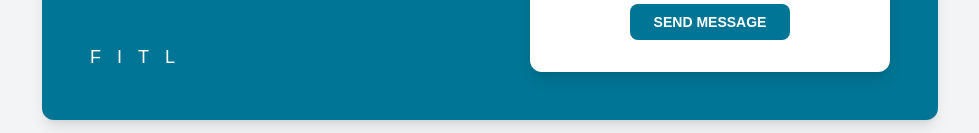
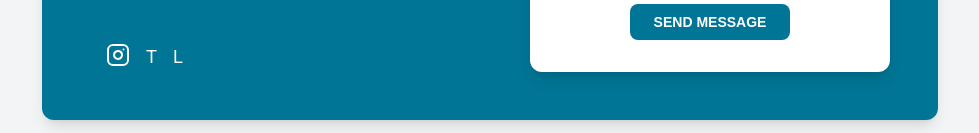
Before and after one commit to satyamrk18/CarrerCare, a React (Vite) app: page /contact in a window 1280 px wide. Shown: the part 586-719 px from the top of the page, without its empty margins (150-1129 px from the left). Built offline with nearby package versions, Linux system fonts and the light colour scheme.

Commit message:
add lucid react instagram icon

```diff
--- a/src/pages/Contact.jsx
+++ b/src/pages/Contact.jsx
@@ -1,5 +1,5 @@
 import "./Contact.css";
-import { Phone , Mail , MapPin  } from "lucide-react"
+import { Phone , Mail , MapPin, Instagram } from "lucide-react"
 
 
 const Contact = () => {
@@ -32,8 +32,8 @@ const Contact = () => {
 
                </div>
                <div className="flex space-x-4 text-lg">
-                <a href="#"><span>F</span></a>
-                <a href="#"><span>I</span></a>
+                <a href="#"><span></span></a>
+                <a href="#"><span><Instagram /></span></a>
                 <a href="#"><span>T</span></a>
                 <a href="#"><span>L</span></a>
                </div>
```
